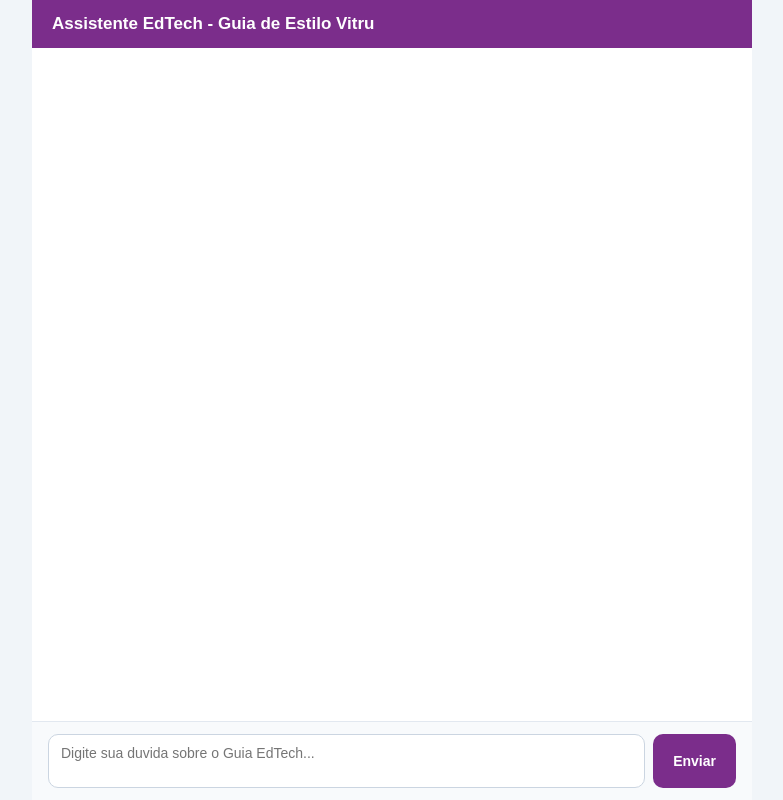
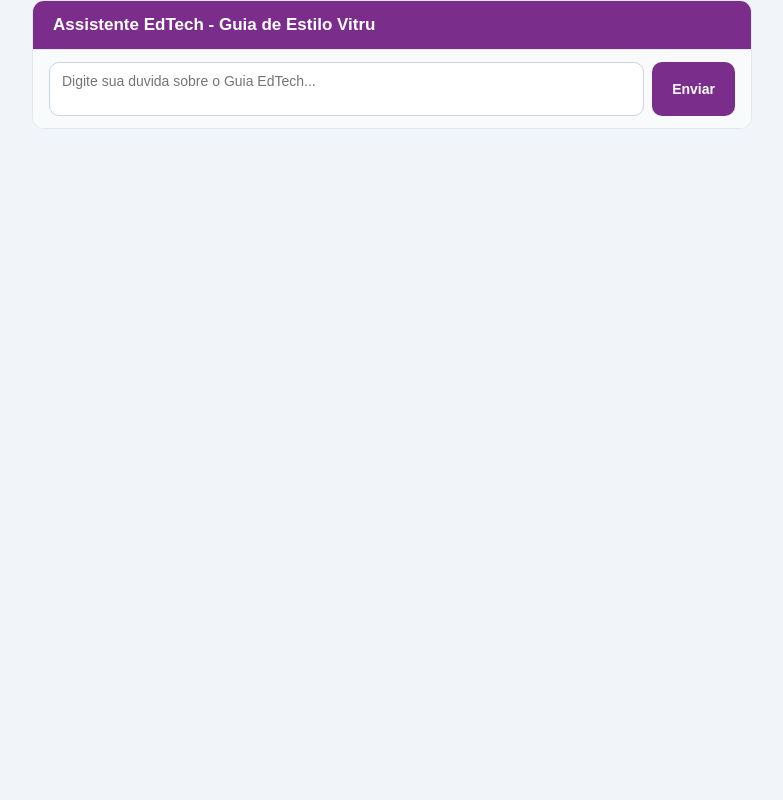
Before and after one commit to eliaslascoski-afk/edtech-chatbot-gemini, a Next.js app: page / in a window 1280 px wide. Shown: the whole page, without its empty margins (248-1031 px from the left). Built offline with nearby package versions, Linux system fonts and the light colour scheme.

Commit message:
fix: remove espaco em branco entre cabecalho e caixa de dialogo

```diff
--- a/pages/index.js
+++ b/pages/index.js
@@ -24,10 +24,16 @@
 
   function handleKey(e) { if (e.key === 'Enter' && !e.shiftKey) { e.preventDefault(); sendMessage(); } }
 
+  const messagesStyle = {
+    ...s.messagesBase,
+    minHeight: messages.length > 0 || loading ? '60px' : '0px',
+    padding: messages.length > 0 || loading ? '16px' : '0px',
+  };
+
   return (
     <div style={s.container}>
       <div style={s.header}><span>Assistente EdTech - Guia de Estilo Vitru</span></div>
-      <div style={s.messages}>
+      <div style={messagesStyle}>
         {messages.map((msg, i) => (
           <div key={i} style={{ ...s.bubble, alignSelf: msg.role === 'user' ? 'flex-end' : 'flex-start', background: msg.role === 'user' ? '#7B2D8B' : '#f1f5f9', color: msg.role === 'user' ? '#fff' : '#1e293b' }}>{msg.text}</div>
         ))}
@@ -43,11 +49,11 @@
 }
 
 const s = {
-  container: { display: 'flex', flexDirection: 'column', height: '100vh', maxWidth: '720px', margin: '0 auto', fontFamily: 'sans-serif', background: '#fff' },
-  header: { background: '#7B2D8B', color: '#fff', padding: '14px 20px', fontSize: '17px', fontWeight: 'bold' },
-  messages: { flex: 1, overflowY: 'auto', padding: '16px', display: 'flex', flexDirection: 'column', gap: '10px' },
+  container: { display: 'flex', flexDirection: 'column', maxWidth: '720px', margin: '0 auto', fontFamily: 'sans-serif', background: '#fff', border: '1px solid #e2e8f0', borderRadius: '12px', overflow: 'hidden' },
+  header: { background: '#7B2D8B', color: '#fff', padding: '14px 20px', fontSize: '17px', fontWeight: 'bold', flexShrink: 0 },
+  messagesBase: { maxHeight: '420px', overflowY: 'auto', display: 'flex', flexDirection: 'column', gap: '10px' },
   bubble: { maxWidth: '82%', padding: '10px 14px', borderRadius: '16px', lineHeight: 1.55, fontSize: '15px', whiteSpace: 'pre-wrap' },
-  inputRow: { display: 'flex', gap: '8px', padding: '12px 16px', borderTop: '1px solid #e2e8f0', background: '#f8fafc' },
+  inputRow: { display: 'flex', gap: '8px', padding: '12px 16px', borderTop: '1px solid #e2e8f0', background: '#f8fafc', flexShrink: 0 },
   textarea: { flex: 1, resize: 'none', padding: '10px 12px', borderRadius: '10px', border: '1px solid #cbd5e1', fontSize: '14px', outline: 'none', fontFamily: 'sans-serif' },
   button: { background: '#7B2D8B', color: '#fff', border: 'none', borderRadius: '10px', padding: '10px 20px', cursor: 'pointer', fontWeight: 'bold', fontSize: '14px' },
 };
```
